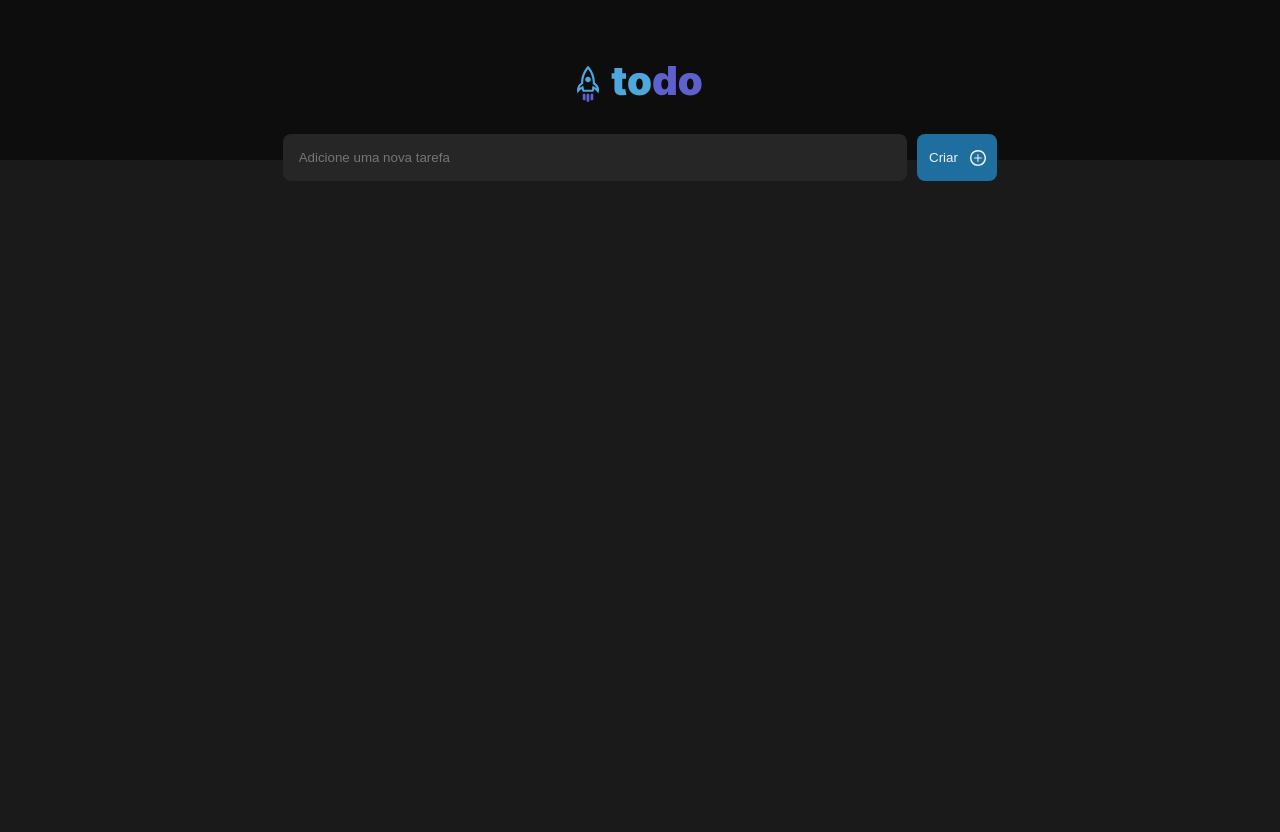
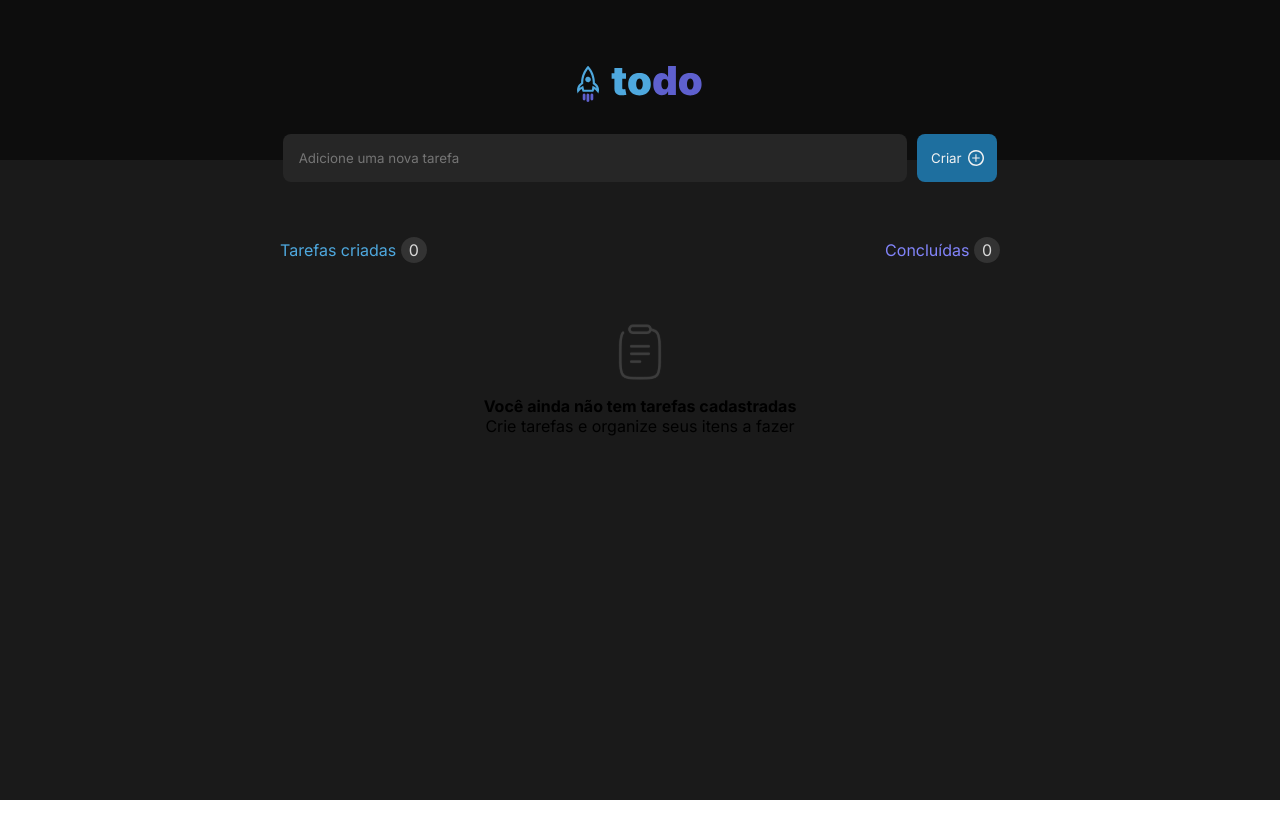
Before and after one commit to leticiasouza-dev/ToDo-list, a React (Vite) app: page / in a window 1280 px wide. After the commit the page ends 800 px from the top, so only its background shows below. Built offline with nearby package versions, Linux system fonts and the light colour scheme.

Commit message:
feat: adicionando o componente Empty

```diff
--- a/src/App.module.css
+++ b/src/App.module.css
@@ -1,6 +1,6 @@
 .main{
     background: var(--gray-600);
-    height: calc(100vh - 8rem);
+    height: calc(100vh - 10rem);
 
     display: flex;
     justify-content: center;
@@ -35,11 +35,38 @@
 
     display: flex;
     align-items: center;
-    justify-content: space-evenly;
+    justify-content: center;
+    gap: 6px;
     cursor: pointer;
 }
 
+.containerTasks{
+    width: 45rem;
 
+    margin-top: 5rem;
+}
+
+.informacoes{
+    display: flex;
+    justify-content: space-between;
+}
+
+.paragrafo1{
+    color: var(--blue);
+}
+
+.informacoes p > span{
+    background: var(--gray-400);
+    color: var(--gray-200);
+    width: 2rem;
+
+    padding:  0.2rem 0.5rem;
+    border-radius: 2rem;
+}
+
+.paragrafo2{
+    color: var(--purple);
+}
 
 @media screen and (max-width: 428px) {
     .formNovaTarefa input {
--- a/src/App.tsx
+++ b/src/App.tsx
@@ -5,6 +5,7 @@
 import { Header } from './components/Header/Header'
 
 import iconBotao from './assets/iconBotao.svg'
+import { Empty } from './components/Empty/Empty'
 
 function App() {
   return(
@@ -16,6 +17,17 @@
             <input type="text" placeholder='Adicione uma nova tarefa' />
             <button type='submit'>Criar <img src={iconBotao} alt="" /> </button>
           </form>
+
+
+          <div className={styles.containerTasks}>
+
+              <div className={styles.informacoes}>
+                  <p className={styles.paragrafo1}>Tarefas criadas <span>0</span></p>
+                  <p className={styles.paragrafo2}>Concluídas <span>0</span></p>
+              </div>
+
+              <Empty/>
+          </div>
       </main>
     </body>
 
--- /dev/null
+++ b/src/components/Empty/Empty.module.css
@@ -0,0 +1,10 @@
+.containerEmpty{
+    display: flex;
+    flex-direction: column;
+    align-items: center;
+
+}
+
+.containerEmpty img{
+    padding: 4rem 0 1rem 0;
+}
--- /dev/null
+++ b/src/components/Empty/Empty.tsx
@@ -0,0 +1,14 @@
+import styles from './Empty.module.css'
+
+import iconEmpty from '../../assets/iconEmpty.svg'
+
+export function Empty(){
+    return(
+        <div className={styles.containerEmpty}>
+            <img src={iconEmpty} alt="" />
+
+            <strong>Você ainda não tem tarefas cadastradas</strong>
+            <p>Crie tarefas e organize seus itens a fazer</p>
+        </div>
+    )
+}
--- a/src/global.css
+++ b/src/global.css
@@ -19,5 +19,5 @@
     margin: 0;
     padding: 0;
     box-sizing: border-box;
-    font-family: "Inter" sans-serif;
+    font-family: "Inter", sans-serif;
 }
```
Also changed, not shown: src/assets/iconEmpty.svg (added).
